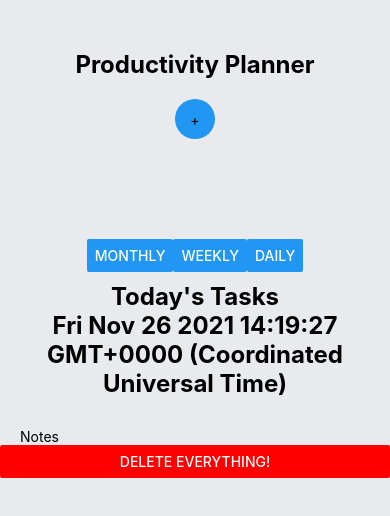
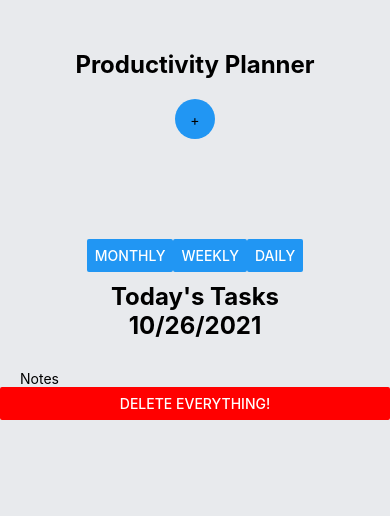
Before and after one commit to patfire12345/prod_planner, a React Native app: screen / in a window 390 px wide. Shown: the top 516 px of the page. Built offline with nearby package versions, Linux system fonts and the light colour scheme.

Commit message:
<update> Fixed display of date in Daily

```diff
--- a/components/Daily.js
+++ b/components/Daily.js
@@ -13,7 +13,10 @@ const Daily = (props) => {
   return (
     <View>
       <Text style={styles.sectionTitle}>Today's Tasks</Text>
-      <Text style={styles.sectionTitle}>{Date()}</Text>
+      <Text
+        style={
+          styles.sectionTitle
+        }>{`${new Date().getMonth()}/${new Date().getDate()}/${new Date().getFullYear()}`}</Text>
 
       <View style={styles.items}>
         {props.taskList.map((task, index) => (
```
